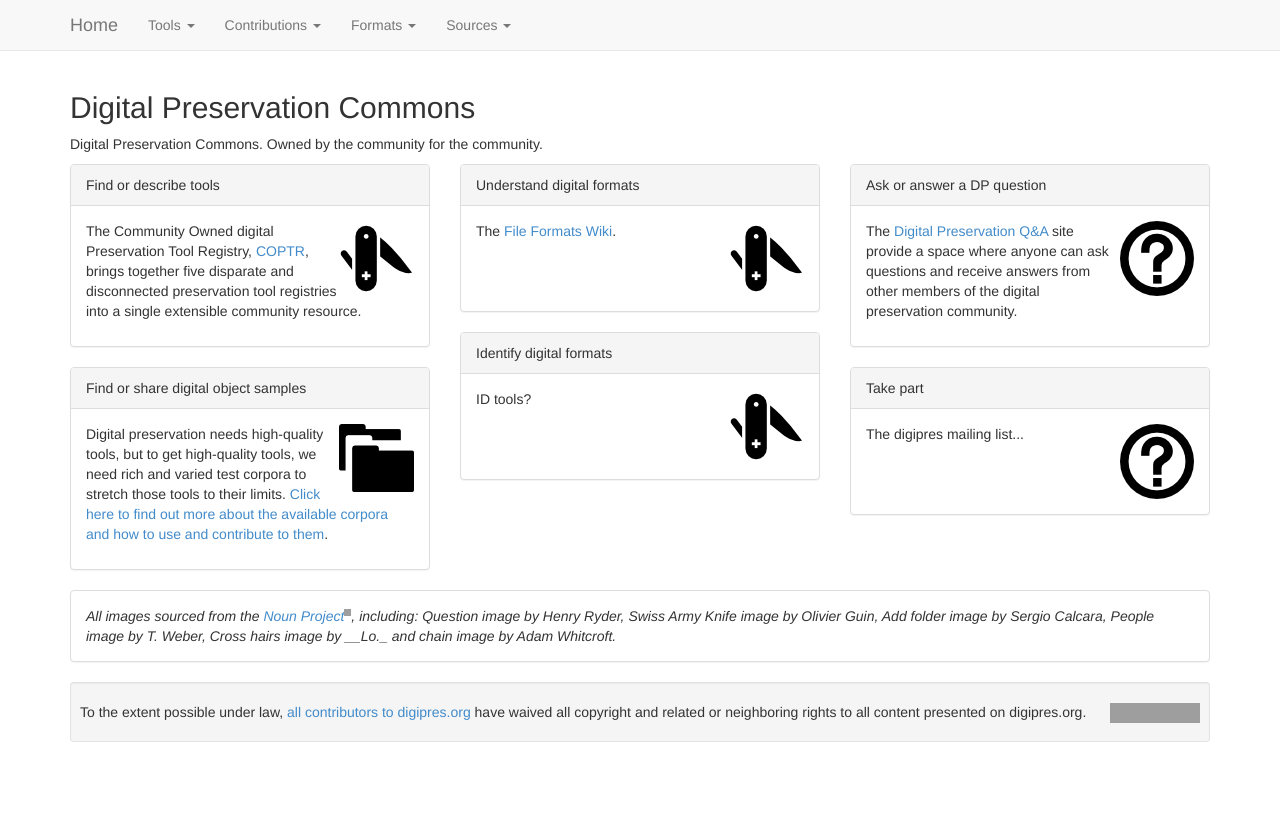
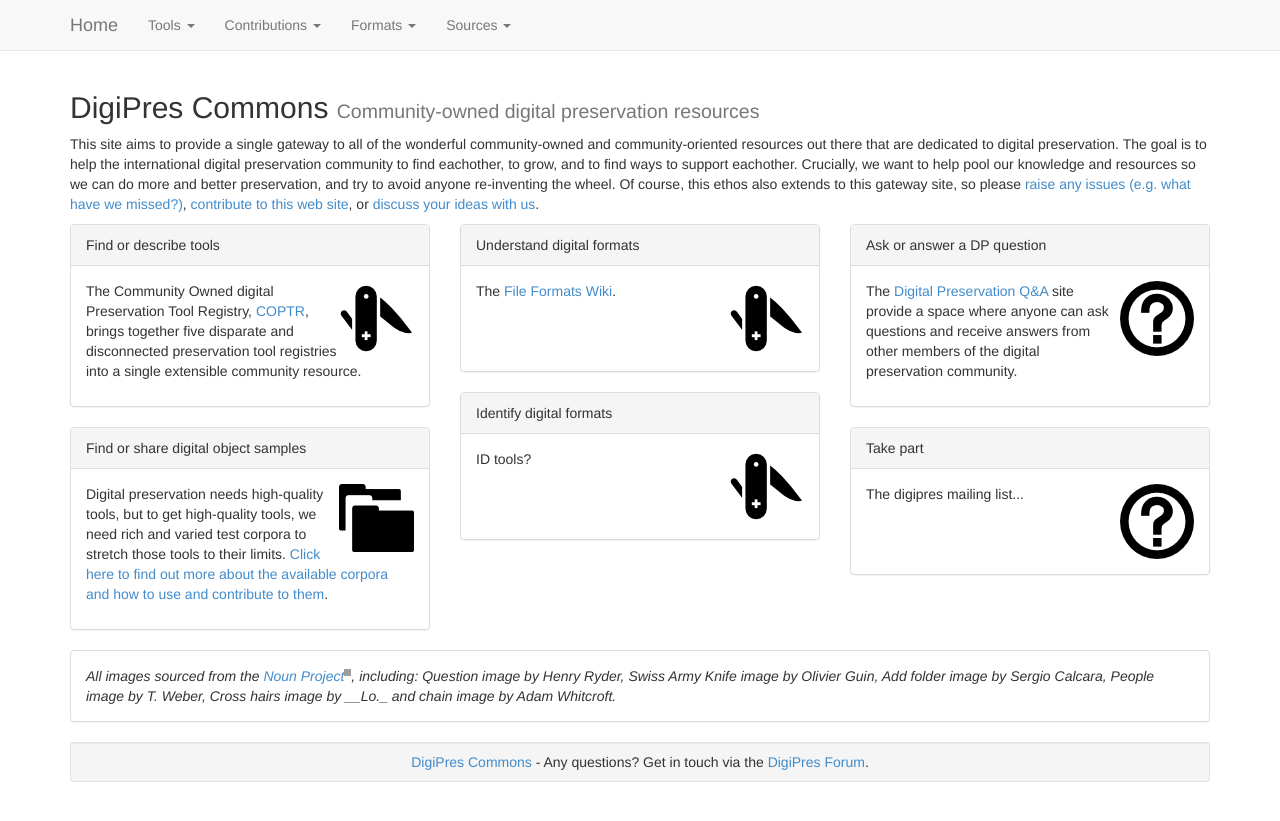
Before and after one commit to digipres/awesome-digital-preservation, a Jekyll site: the page built from index.md, in a window 1280 px wide. Shown: the top 821 px of the page. Built offline with Jekyll 4.4.1, drawn with Linux system fonts in a browser that asks for light colours; nearby versions of some CDN libraries; grey boxes are pictures that could not be loaded.

Commit message:
Better front-page text.

```diff
--- a/_layouts/default.html
+++ b/_layouts/default.html
@@ -4,8 +4,8 @@
     <meta charset="utf-8">
     <title>{{ page.title }} {{ page.subtitle }}</title>
     <meta name="viewport" content="width=device-width, initial-scale=1.0">
-    <meta name="description" content="UK Web Archive Open Data">
-    <meta name="author" content="www.webarchive.org.uk">
+    <meta name="description" content="DigiPres Commons">
+    <meta name="author" content="www.digipres.org">
 
     <!-- Le styles -->
     <link href="{{ site.baseurl }}/assets/css/bootstrap.min.css" rel="stylesheet">
@@ -42,21 +42,8 @@
 
       <div class="row" id="footer">
         <div class="col-xs-12 col-sm-12 col-md-12">
-          <div class="well well-sm">
-            <p xmlns:dct="http://purl.org/dc/terms/">
-            <div style="float:right;">
-  <a rel="license"
-     href="http://creativecommons.org/publicdomain/zero/1.0/">
-    <img src="http://i.creativecommons.org/p/zero/1.0/88x31.png" style="border-style: none;" alt="CC0" />
-  </a>
-            </div>
-  To the extent possible under law,
-  <a rel="dct:publisher"
-     href="https://github.com/digipres/digipres.github.io/graphs/contributors">
-    <span property="dct:title">all contributors to digipres.org</span></a>
-  have waived all copyright and related or neighboring rights to
-  <span property="dct:title">all content presented on digipres.org</span>.
-</p>
+          <div class="well well-sm" style="text-align: center;">
+            <a href="{{ site.baseurl }}">DigiPres Commons</a> - Any questions? Get in touch via the <a href="https://groups.google.com/forum/#!forum/digipres">DigiPres Forum</a>.
           </div>
         </div>
       </div>
--- a/formats/extensions/index.html
+++ b/formats/extensions/index.html
@@ -2,9 +2,13 @@
 title: All known extensions
 ---
 
+<p>
+There are {{ site.data.formats.extensions.stats.total_extensions }} known file extensions.
+</p>
+
 <table class="table">
 <tbody>
-{% for mt in site.data.formats.extensions %}
+{% for mt in site.data.formats.extensions.extensions %}
 <tr><th>
 {% if mt[1]['name'] == "" %}
 <i id="-empty-">No Extension</i>
--- a/formats/mime-types/index.html
+++ b/formats/mime-types/index.html
@@ -2,8 +2,12 @@
 title: All known MIME types
 ---
 
+<p>
+There are {{ site.data.formats.mimetypes.stats.total_mimetypes }} known MIME types.
+</p>
+
 <table class="table">
-{% for mt in site.data.formats.mimetypes %}
+{% for mt in site.data.formats.mimetypes.mimetypes %}
 <tr><th>
 {% if mt[1]['name'] == "" %}
 <i id="-empty-">Empty String</i>
--- a/index.md
+++ b/index.md
@@ -1,8 +1,8 @@
 ---
-title: Digital Preservation Commons
-subtitle:
+title: DigiPres Commons
+subtitle: Community-owned digital preservation resources
 ---
 
-Digital Preservation Commons.  Owned by the community for the community.
+This site aims to provide a single gateway to all of the wonderful community-owned and community-oriented resources out there that are dedicated to digital preservation. The goal is to help the international digital preservation community to find eachother, to grow, and to find ways to support eachother. Crucially, we want to help pool our knowledge and resources so we can do more and better preservation, and try to avoid anyone re-inventing the wheel. Of course, this ethos also extends to this gateway site, so please [raise any issues (e.g. what have we missed?)](https://github.com/digipres/digipres.github.io/issues), [contribute to this web site](https://github.com/digipres/digipres.github.io), or [discuss your ideas with us](https://groups.google.com/forum/#!forum/digipres).
 
 {% include frontpage.html %}
```
